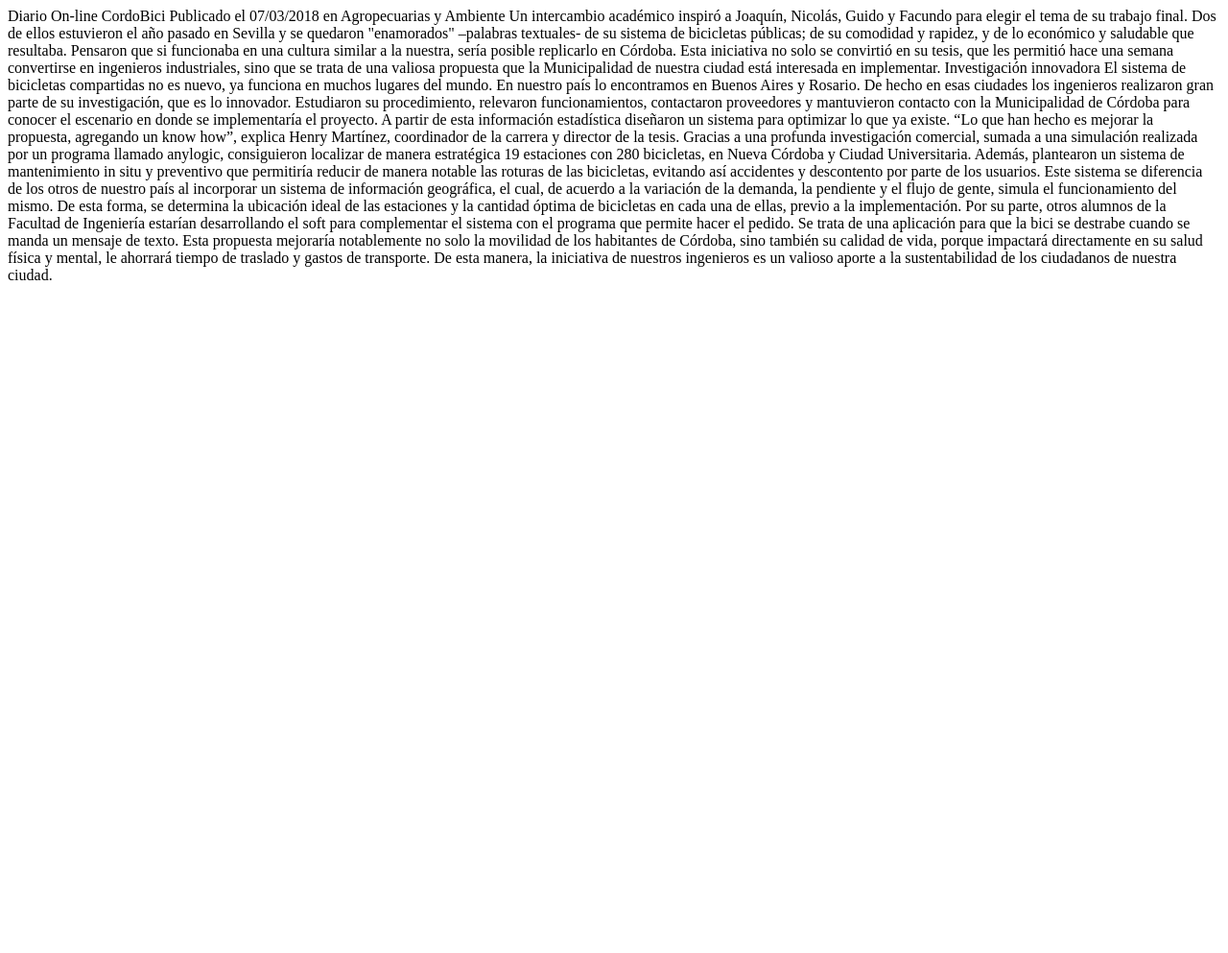
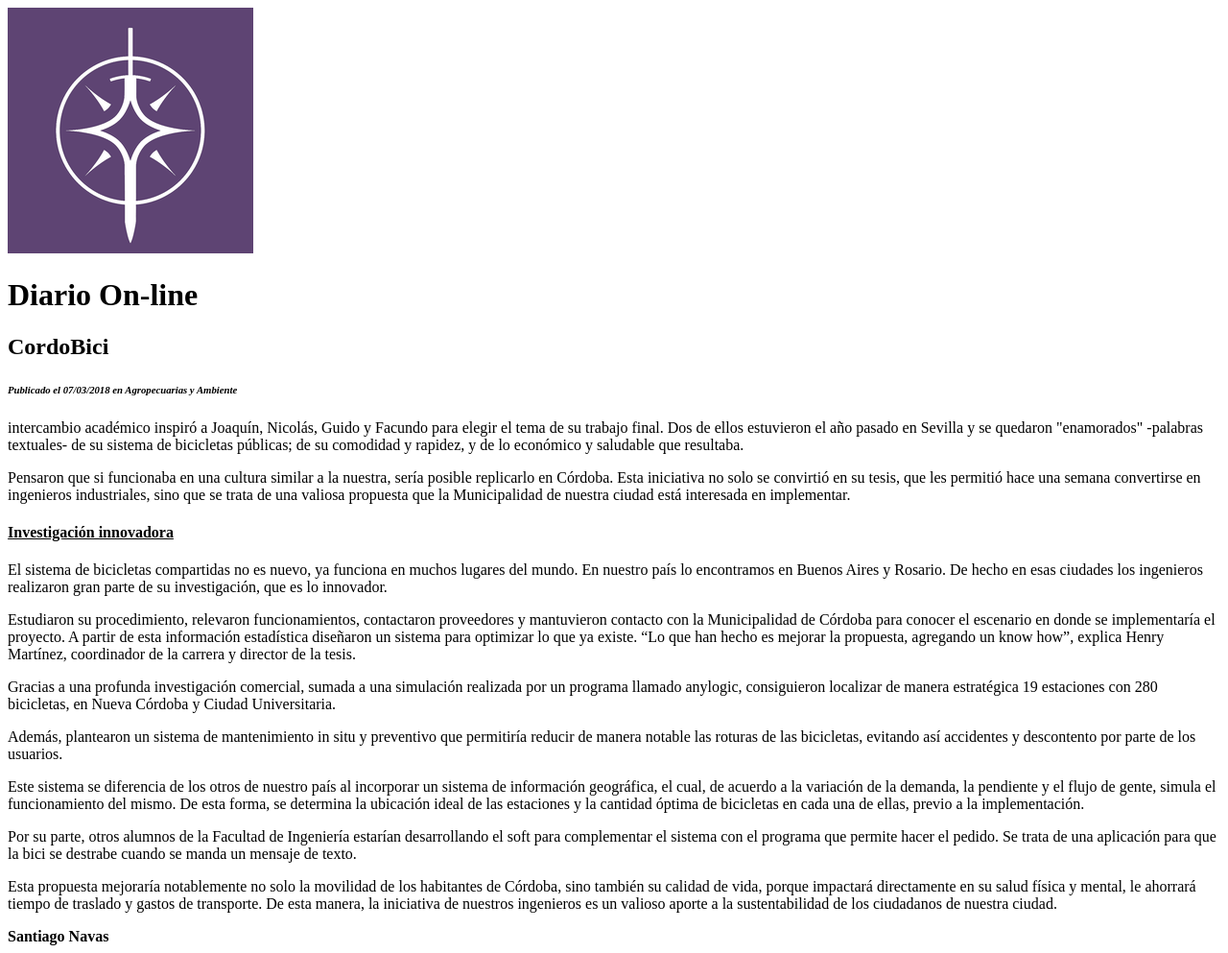
Before and after one commit to UCC-LabCompu2/ejercicios2022-SantiNavas, a plain HTML site: page Ejercicios-HTML/ej_noticia.html in a window 1280 px wide. Shown: the whole page at 96% size. Before the commit the page ends 800 px from the top, so only its background shows below. Drawn offline with Linux system fonts and the light colour scheme.

Commit message:
se realizo ejercicio de secciones y titulos

```diff
--- a/Ejercicios-HTML/ej_noticia.html
+++ b/Ejercicios-HTML/ej_noticia.html
@@ -7,68 +7,78 @@
 <body>
 <!--Agregar la etiqueta semántica para la cabecera. La cabecera debe contener un titulo-->
 <!--Separe la noticia en parrafos-->
-Diario On-line
+<header>
+    <img src="imagenes/stormlight.png">
+    <h1>Diario On-line</h1>
+</header>
 
-    CordoBici
+<section>
+    <h2><b>CordoBici</b></h2>
 
-Publicado el 07/03/2018 en Agropecuarias y Ambiente
+    <h6><i>Publicado el 07/03/2018 en Agropecuarias y Ambiente</i></h6>
 
-            Un intercambio académico inspiró a Joaquín, Nicolás, Guido y Facundo para elegir el tema de su trabajo final.
-            Dos de ellos estuvieron el año pasado en Sevilla y se quedaron "enamorados" –palabras textuales- de su
+        <p>
+            intercambio académico inspiró a Joaquín, Nicolás, Guido y Facundo para elegir el tema de su trabajo final.
+            Dos de ellos estuvieron el año pasado en Sevilla y se quedaron "enamorados" -palabras textuales- de su
             sistema de bicicletas públicas; de su comodidad y rapidez, y de lo económico y saludable que resultaba.
+        </p>
 
-
+        <p>
             Pensaron que si funcionaba en una cultura similar a la nuestra, sería posible replicarlo en Córdoba.
             Esta iniciativa no solo se convirtió en su tesis, que les permitió hace una semana convertirse en ingenieros
             industriales, sino que se trata de una valiosa propuesta que la Municipalidad de nuestra ciudad está
             interesada en implementar.
+        </p>
 
+        <h4><u>Investigación innovadora</u></h4>
 
-        Investigación innovadora
-
-
+        <p>
             El sistema de bicicletas compartidas no es nuevo, ya funciona en muchos lugares del mundo. En nuestro país
             lo encontramos en Buenos Aires y Rosario. De hecho en esas ciudades los ingenieros realizaron gran parte de
             su investigación, que es lo innovador.
+        </p>
 
-
-
+        <p>
             Estudiaron su procedimiento, relevaron funcionamientos, contactaron proveedores y mantuvieron contacto con
             la Municipalidad de Córdoba para conocer el escenario en donde se implementaría el proyecto.  A partir de
             esta información estadística diseñaron un sistema para optimizar lo que ya existe. “Lo que han hecho es
             mejorar la propuesta, agregando un know how”, explica Henry Martínez, coordinador de la carrera y director
             de la tesis.
+        </p>
 
-
-
+        <p>
             Gracias a una profunda investigación comercial, sumada a una simulación realizada por un programa llamado
             anylogic, consiguieron localizar de manera estratégica 19 estaciones con 280 bicicletas, en Nueva Córdoba y
             Ciudad Universitaria.
+        </p>
 
-
-
+        <p>
             Además, plantearon un sistema de mantenimiento in situ y preventivo que permitiría reducir de manera notable
             las roturas de las bicicletas, evitando así accidentes y descontento por parte de los usuarios.
+        </p>
 
-
-
+        <p>
             Este sistema se diferencia de los otros de nuestro país al incorporar un sistema de información geográfica,
             el cual, de acuerdo a la variación de la demanda, la pendiente y el flujo de gente, simula el funcionamiento
             del mismo. De esta forma, se determina la ubicación ideal de las estaciones y la cantidad óptima de
             bicicletas en cada una de ellas, previo a la implementación.
+        </p>
 
-
-
+        <p>
             Por su parte, otros alumnos de la Facultad de Ingeniería estarían desarrollando el soft para complementar
             el sistema con el programa que permite hacer el pedido.  Se trata de una aplicación para que la bici se
             destrabe cuando se manda un mensaje de texto.
+        </p>
 
-
-
+        <p>
             Esta propuesta mejoraría notablemente no solo la movilidad de los habitantes de Córdoba, sino también su
             calidad de vida, porque impactará directamente en su salud física y mental, le ahorrará tiempo de traslado
             y gastos de transporte. De esta manera, la iniciativa de nuestros ingenieros es un valioso aporte a la
             sustentabilidad de los ciudadanos de nuestra ciudad.
-
+        </p>
+<footer>
+    <b>Santiago Navas</b>
+</footer>
+</section>
 </body>
 </html>
```
Also changed, not shown: Ejercicios-HTML/index.html (+12 -0 lines), Ejercicios-HTML/imagenes/stormlight.png (added).
